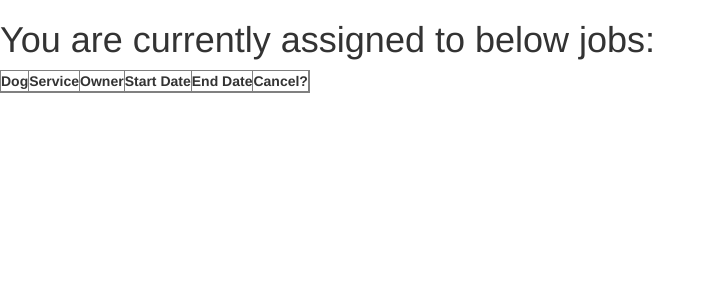
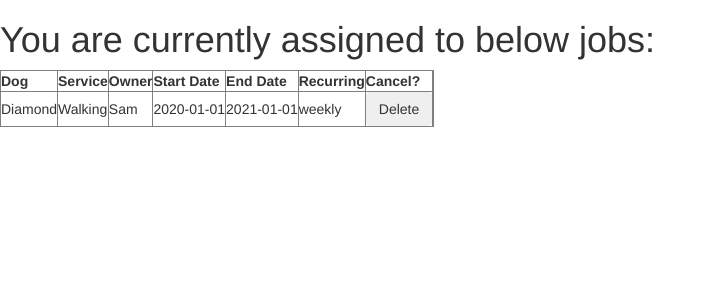
Before and after one commit to KCWillard/dogsdream, a Flask app: page /sitter/view_jobs in a window 1280 px wide. Shown: the part 52-352 px from the top of the page, without its empty margins (0-715 px from the left). Run offline with Flask 2, Linux system fonts and the light colour scheme; lists and menus that the app fills with data are empty; some libraries are stand-ins or nearby versions.

Commit message:
small changed

```diff
--- a/templates/sitter/certification.html
+++ b/templates/sitter/certification.html
@@ -7,11 +7,10 @@
     <tr>
         <th>Name</th>
 
-        <th>Date of The Certification</th>
     </tr>
     <tr>
         <td>Place Holder</td>
-        <td>Place Holder</td>
+
 
     </tr>
 </table>
--- a/templates/sitter/view_jobs.html
+++ b/templates/sitter/view_jobs.html
@@ -11,16 +11,19 @@
         <th>Owner</th>
         <th>Start Date</th>
         <th>End Date</th>
+        <th>Recurring</th>
         <th>Cancel?</th>
 
     </tr>
     <tr>
-        <td></td>
-        <td></td>
-        <td></td>
-        <td></td>
-        <td></td>
-        <td></td>
+        <td>Diamond</td>
+        <td>Walking</td>
+        <td>Sam</td>
+        <td>2020-01-01</td>
+        <td>2021-01-01</td>
+        <td>weekly</td>
+        <td><button type="button" class="btn btn-delete">Delete</button>
+</td>
         <td>
         </td>
     </tr>
```
